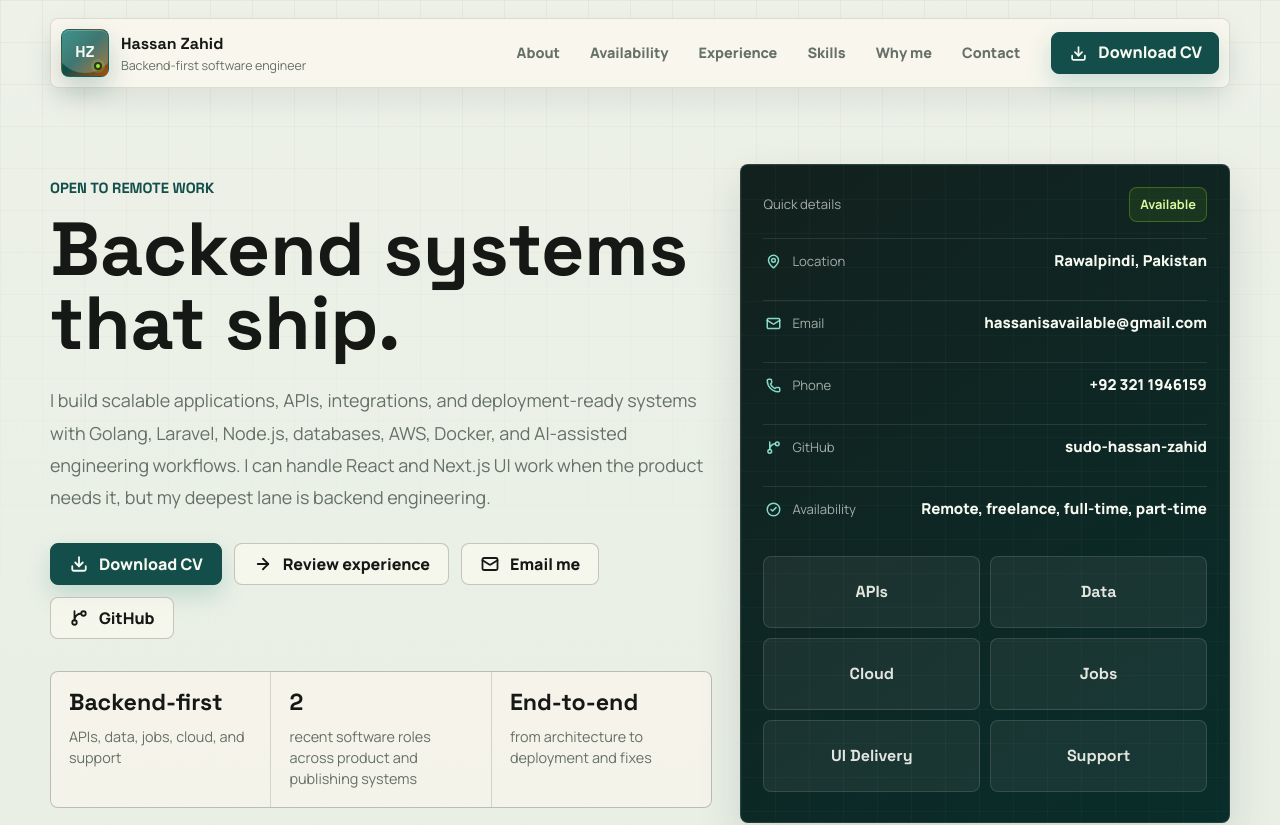
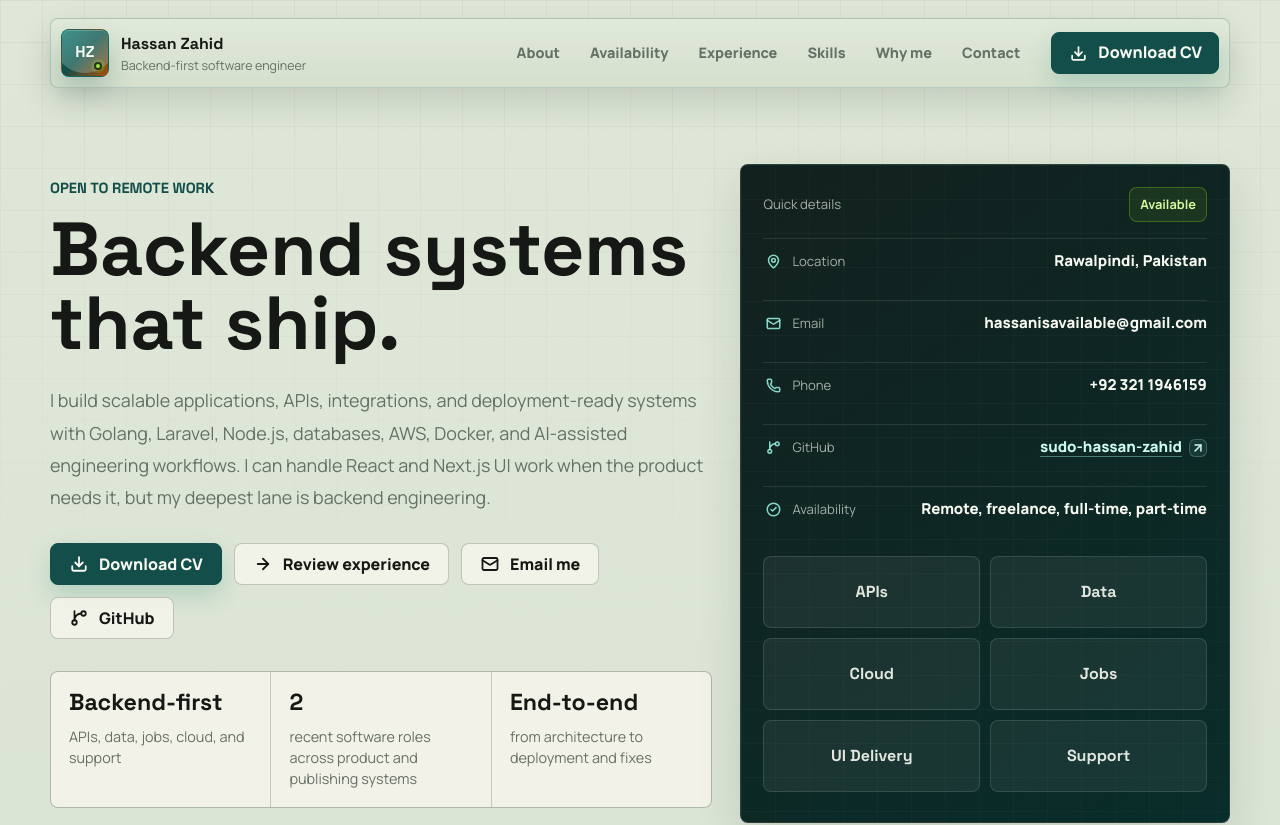
Before and after one commit to sudo-hassan-zahid/my-portfolio, a Next.js app: page / in a window 1280 px wide. Shown: the top 825 px of the page. Built offline with nearby package versions, Linux system fonts and the light colour scheme.

Commit message:
UI touchup

```diff
--- a/src/app/globals.css
+++ b/src/app/globals.css
@@ -1,11 +1,11 @@
 @import "tailwindcss";
 
 :root {
-  --background: #edf1e8;
+  --background: #dfe7d8;
   --foreground: #151814;
   --muted: #657066;
   --surface: #f9f7ee;
-  --surface-muted: #e0e8d9;
+  --surface-muted: #d5dfcd;
   --line: rgba(21, 24, 20, 0.12);
   --line-strong: rgba(21, 24, 20, 0.22);
   --accent: #0f766e;
@@ -36,8 +36,8 @@ html {
 body {
   margin: 0;
   background:
-    linear-gradient(180deg, rgba(237, 241, 232, 0.98), rgba(224, 234, 221, 0.96) 46%, #edf1e8),
-    repeating-linear-gradient(90deg, rgba(21, 24, 20, 0.045) 0 1px, transparent 1px 104px);
+    linear-gradient(180deg, rgba(223, 231, 216, 0.98), rgba(211, 224, 205, 0.96) 46%, #dfe7d8),
+    repeating-linear-gradient(90deg, rgba(21, 24, 20, 0.055) 0 1px, transparent 1px 104px);
   color: var(--foreground);
   font-family: var(--font-manrope), Arial, sans-serif;
 }
@@ -68,8 +68,8 @@ a {
   inset: 0;
   pointer-events: none;
   background:
-    linear-gradient(rgba(21, 24, 20, 0.035) 1px, transparent 1px),
-    linear-gradient(90deg, rgba(21, 24, 20, 0.035) 1px, transparent 1px);
+    linear-gradient(rgba(21, 24, 20, 0.045) 1px, transparent 1px),
+    linear-gradient(90deg, rgba(21, 24, 20, 0.045) 1px, transparent 1px);
   background-size: 42px 42px;
   mask-image: linear-gradient(180deg, black, transparent 76%);
 }
@@ -93,10 +93,12 @@ a {
   gap: 18px;
   align-items: center;
   padding: 10px;
-  border: 1px solid var(--line);
+  border: 1px solid rgba(19, 78, 74, 0.2);
   border-radius: 8px;
-  background: rgba(249, 247, 238, 0.9);
-  box-shadow: 0 12px 30px rgba(20, 35, 31, 0.08);
+  background:
+    linear-gradient(180deg, rgba(226, 234, 219, 0.96), rgba(213, 224, 205, 0.94)),
+    var(--surface-muted);
+  box-shadow: 0 14px 34px rgba(20, 35, 31, 0.14);
   backdrop-filter: blur(16px);
 }
 
@@ -208,6 +210,7 @@ a {
 .button-icon,
 .row-icon,
 .chip-icon,
+.external-link-icon,
 .spotlight-icon,
 .why-icon {
   display: inline-grid;
@@ -224,6 +227,7 @@ a {
 .button-icon svg,
 .row-icon svg,
 .chip-icon svg,
+.external-link-icon svg,
 .spotlight-icon svg,
 .why-icon svg {
   display: block;
@@ -461,6 +465,32 @@ a {
   font-size: 0.94rem;
   font-weight: 800;
   overflow-wrap: anywhere;
+}
+
+.profile-external-link {
+  display: inline-flex;
+  align-items: center;
+  justify-content: flex-end;
+  gap: 7px;
+  border-radius: 8px;
+  color: #ccfbf1;
+  text-decoration: underline;
+  text-decoration-color: rgba(153, 246, 228, 0.42);
+  text-underline-offset: 4px;
+}
+
+.profile-external-link:hover,
+.profile-external-link:focus-visible {
+  color: #99f6e4;
+  text-decoration-color: currentColor;
+}
+
+.external-link-icon {
+  width: 18px;
+  height: 18px;
+  border: 1px solid rgba(153, 246, 228, 0.24);
+  border-radius: 6px;
+  background: rgba(153, 246, 228, 0.08);
 }
 
 .system-map {
@@ -963,25 +993,15 @@ a {
 .why-me-card-top {
   display: flex;
   align-items: center;
-  justify-content: space-between;
+  justify-content: flex-start;
   gap: 12px;
-  margin-bottom: 18px;
+  margin-bottom: 16px;
 }
 
-.why-index,
 .why-icon {
-  width: 36px;
-  height: 36px;
+  width: 40px;
+  height: 40px;
   border-radius: 8px;
-}
-
-.why-index {
-  border: 1px solid rgba(15, 118, 110, 0.16);
-  background: rgba(15, 118, 110, 0.08);
-  color: var(--accent-strong);
-  font-family: var(--font-space-grotesk), Arial, sans-serif;
-  font-size: 0.82rem;
-  font-weight: 900;
 }
 
 .why-icon {
--- a/src/app/page.tsx
+++ b/src/app/page.tsx
@@ -4,6 +4,7 @@ import { useMemo, useState } from "react";
 import type { LucideIcon } from "lucide-react";
 import {
   ArrowRight,
+  ArrowUpRight,
   BookOpen,
   Brain,
   CheckCircle2,
@@ -680,8 +681,11 @@ export default function Home() {
               </span>
               GitHub
             </span>
-            <a href={githubHref} target="_blank" rel="noreferrer">
+            <a className="profile-external-link" href={githubHref} target="_blank" rel="noreferrer">
               sudo-hassan-zahid
+              <span className="external-link-icon" aria-hidden="true">
+                <ArrowUpRight size={14} strokeWidth={2.6} />
+              </span>
             </a>
           </div>
           <div className="availability-row">
@@ -894,13 +898,12 @@ export default function Home() {
           </div>
         </div>
         <div className="why-me-list">
-          {whyMePoints.map((point, index) => {
+          {whyMePoints.map((point) => {
             const PointIcon = point.icon;
 
             return (
               <article key={point.title}>
                 <div className="why-me-card-top">
-                  <span className="why-index">{String(index + 1).padStart(2, "0")}</span>
                   <span className="why-icon" aria-hidden="true">
                     <PointIcon size={20} strokeWidth={2.4} />
                   </span>
@@ -942,6 +945,9 @@ export default function Home() {
               <GitBranch size={18} strokeWidth={2.4} />
             </span>
             GitHub: sudo-hassan-zahid
+            <span className="button-icon" aria-hidden="true">
+              <ArrowUpRight size={17} strokeWidth={2.4} />
+            </span>
           </a>
           <a className="secondary-action" href={cvHref} download>
             <span className="button-icon" aria-hidden="true">
```
